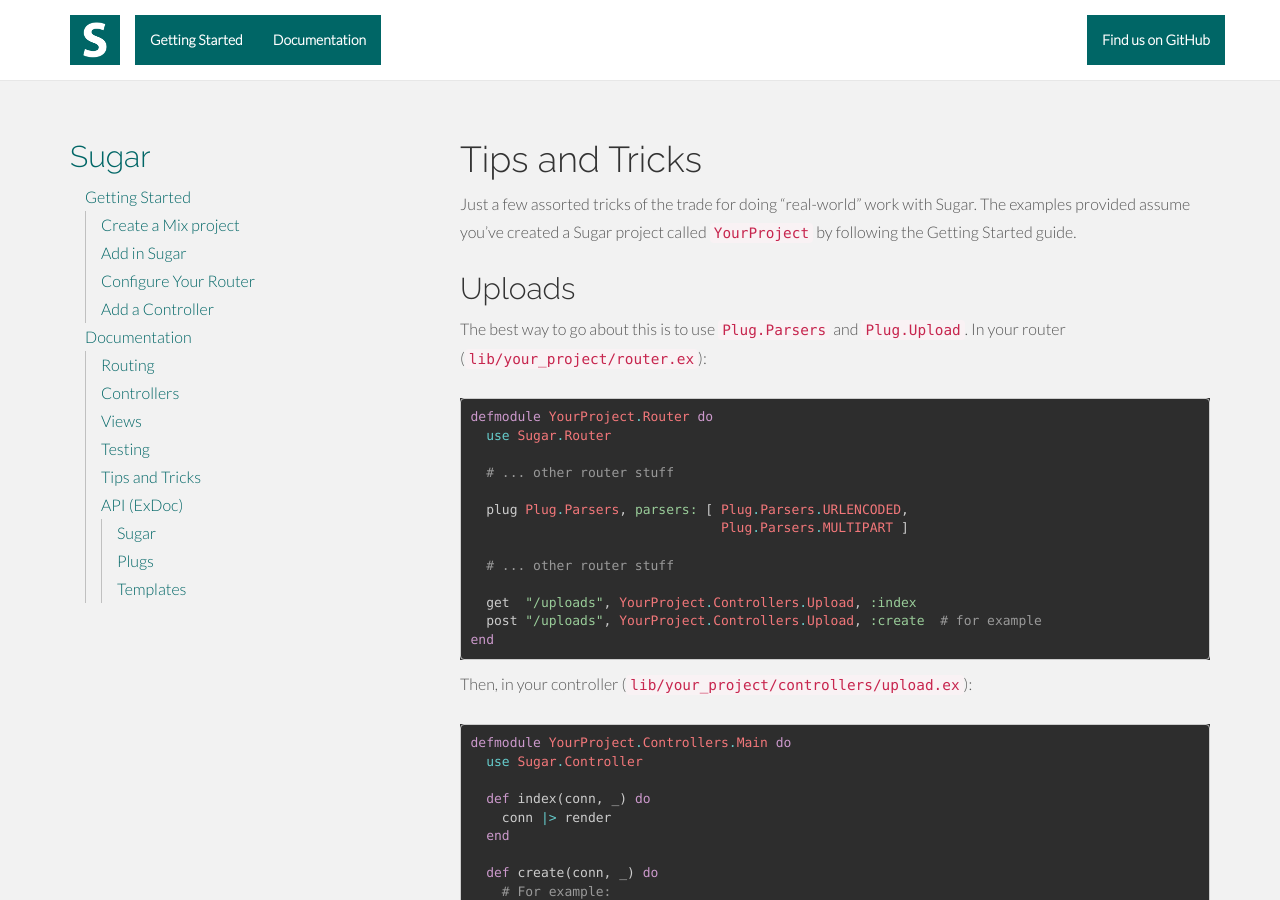
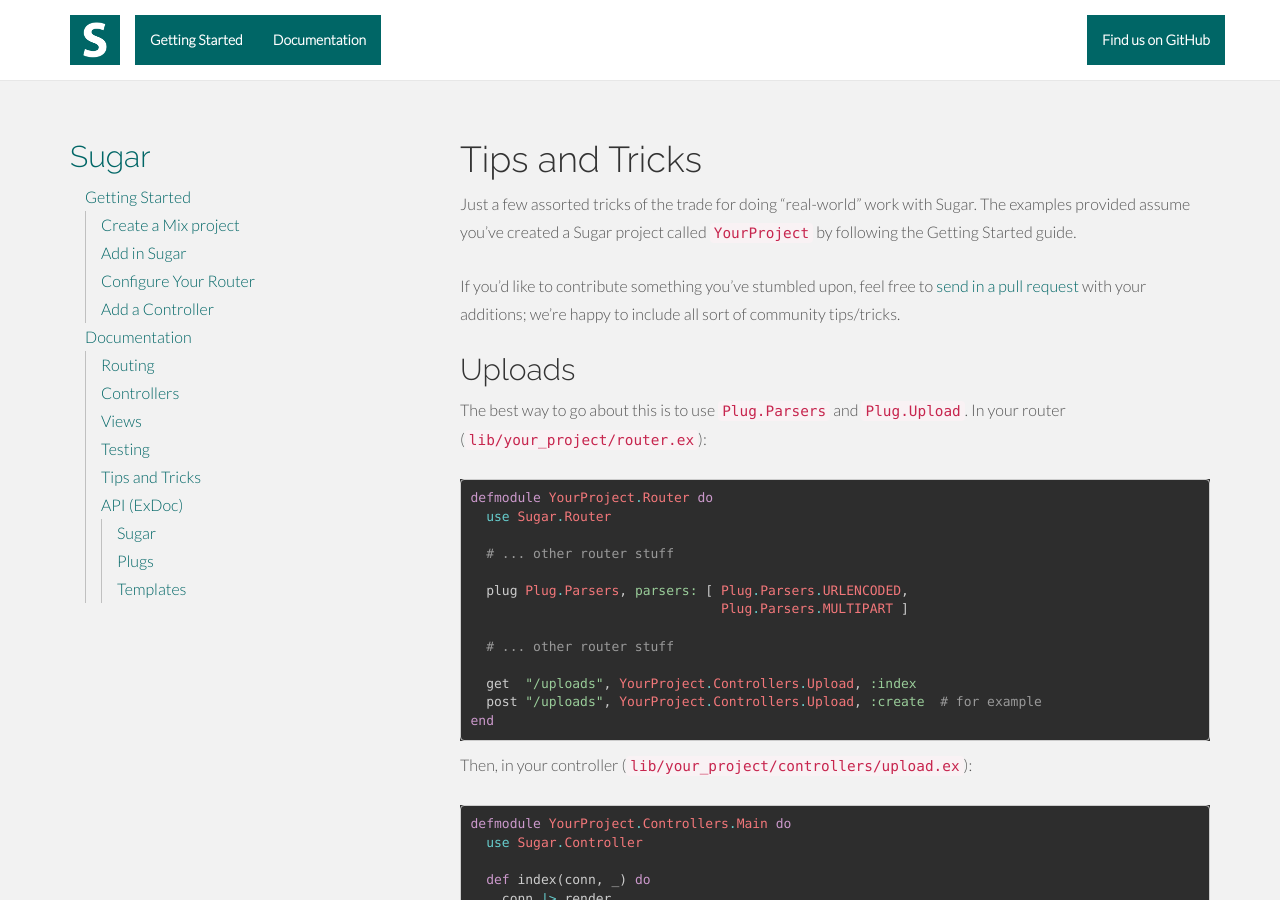
Before and after one commit to sugar-framework/sugar-framework.github.io, a Jekyll site: the page built from _posts/2016-02-26-docs-tips-and-tricks.md, in a window 1280 px wide and 900 px high. Built offline with Jekyll 4.4.1, drawn with Linux system fonts in a browser that asks for light colours; nearby versions of some CDN libraries; Markdown is read by kramdown in place of the engine named in the settings.

Commit message:
Invite the world to contribute to tips/tricks
We might consider moving this bit over to a Github wiki or something if this gets too big, but for now it'll do.

```diff
--- a/_posts/2016-02-26-docs-tips-and-tricks.md
+++ b/_posts/2016-02-26-docs-tips-and-tricks.md
@@ -7,6 +7,8 @@ permalink: /docs/tips-and-tricks/
 # Tips and Tricks
 
 Just a few assorted tricks of the trade for doing "real-world" work with Sugar.  The examples provided assume you've created a Sugar project called `YourProject` by following the Getting Started guide.
+
+If you'd like to contribute something you've stumbled upon, feel free to [send in a pull request](https://github.com/sugar-framework/sugar-framework.github.io) with your additions; we're happy to include all sort of community tips/tricks.
 
 ## Uploads
 
```
